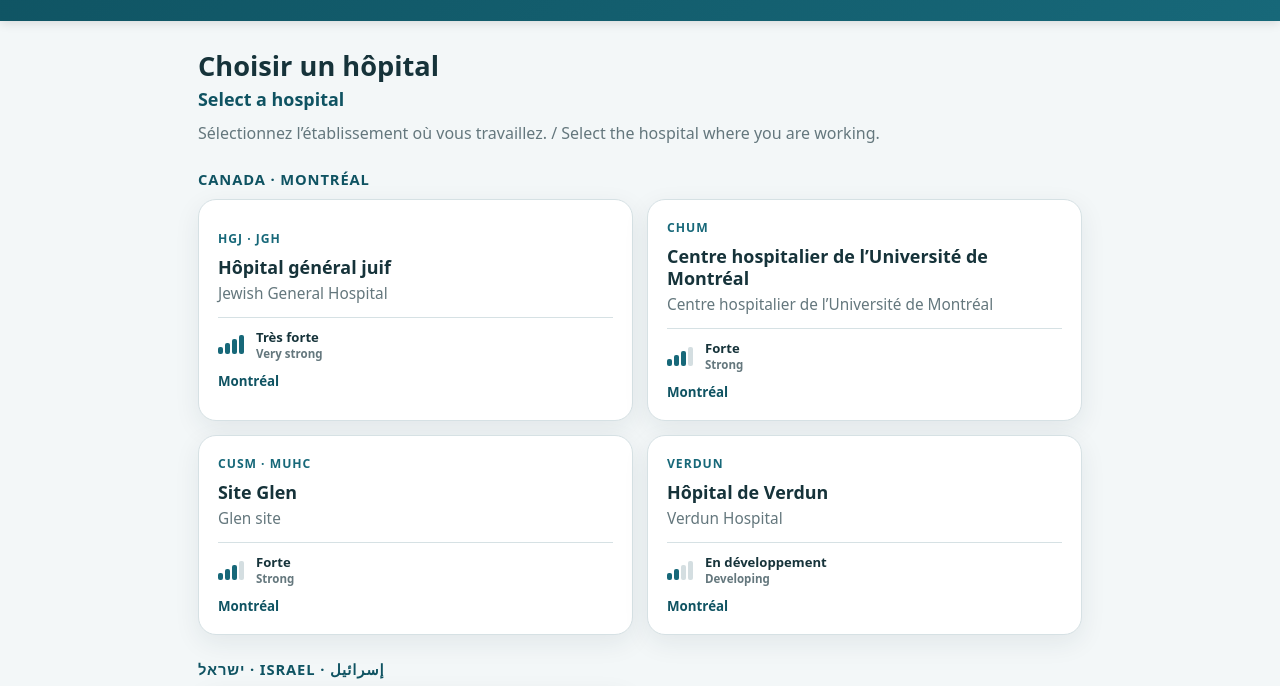
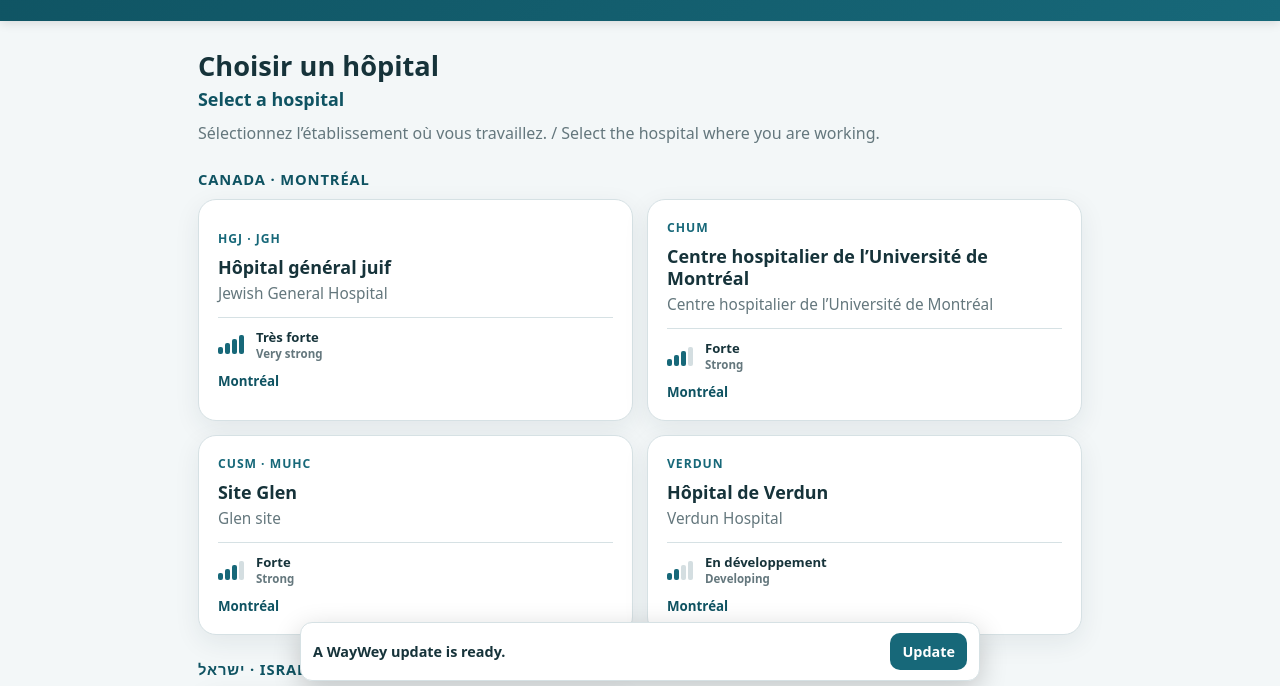
Before and after one commit to ollie61/waywey, a plain HTML site: page index.html in a window 1280 px wide. Shown: the part 107-793 px from the top of the page. Drawn offline with Linux system fonts and the light colour scheme.

Commit message:
Style offline and update notices

```diff
--- a/styles.css
+++ b/styles.css
@@ -63,3 +63,11 @@ html[dir="rtl"] .pill{margin:4px 0 0 4px}
 .guide-lang-nav{display:flex;gap:7px;flex-wrap:wrap;margin:4px 0 14px;padding-bottom:12px;border-bottom:1px solid var(--line)}
 .guide-lang-btn{border:1px solid var(--line);background:#fff;color:var(--teal2);border-radius:999px;padding:7px 11px;font-weight:800;cursor:pointer}
 .guide-lang-btn.active{background:var(--teal);color:#fff;border-color:var(--teal)}
+
+.pwa-notices{position:fixed;left:12px;right:12px;bottom:12px;z-index:9999;display:grid;gap:8px;pointer-events:none}
+.pwa-notice{max-width:680px;margin:0 auto;width:100%;box-sizing:border-box;border-radius:12px;padding:10px 12px;box-shadow:0 8px 28px rgba(0,0,0,.2);font-size:.9rem;font-weight:750;pointer-events:auto}
+.pwa-offline{background:#fff4cf;color:#5d4a00;border:1px solid #e6cd70;text-align:center}
+.pwa-update{background:#fff;color:var(--ink);border:1px solid var(--line);display:flex;align-items:center;justify-content:space-between;gap:12px}
+.pwa-update-btn{border:0;border-radius:10px;background:var(--teal);color:#fff;padding:9px 12px;font-weight:850;cursor:pointer;white-space:nowrap}
+.pwa-update-btn:focus-visible{outline:3px solid rgba(23,104,121,.28);outline-offset:2px}
+@media(max-width:540px){.pwa-update{align-items:stretch;flex-direction:column}.pwa-update-btn{width:100%}}
```
